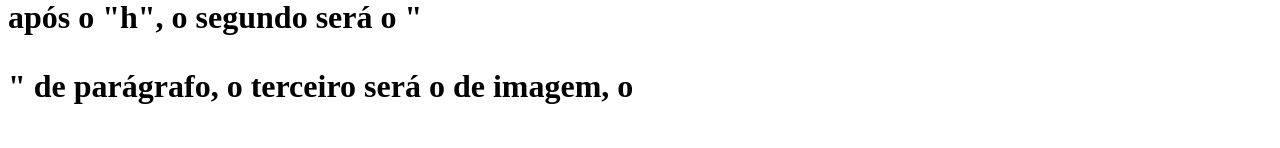
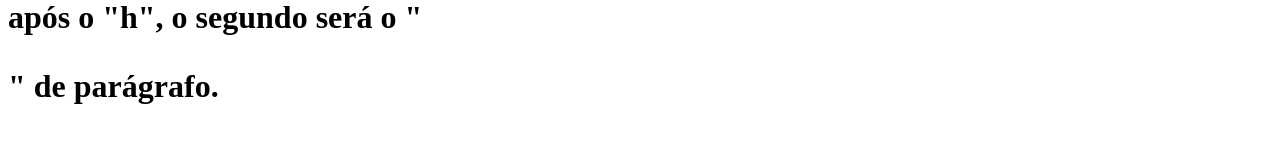
Before and after one commit to Bernardoneumannsilva/Prova.bernardo, a plain HTML site: page index.html in a window 1280 px wide. Shown: the part 276-424 px from the top of the page. Drawn offline with Linux system fonts and the light colour scheme.

Commit message:
Update index.html

```diff
--- a/index.html
+++ b/index.html
@@ -10,7 +10,7 @@
     <p>Para criar um site, primeiro temos que abrir o VS Code, criar um arquivo com nome "index.Html" e digitar "!' e apertar enter, nisso o código que faz o site funcionar será criado.</p>
     <p>Com o código "head" feito você deverá escrever seu código entre os marcadores <strong>"Body"</strong></p>
     <h2>Primeiros marcadores:</h2>
-    <p>O primeiro marcador será o de título, o "<h1>",você deverá escrever após ele, caso queira fazer outro título, é só adicionar um ao número após o "h", o segundo será o "<p>" de parágrafo, o terceiro será o de imagem, o <img src=> </p>
+    <p>O primeiro marcador será o de título, o "<h1>",você deverá escrever após ele, caso queira fazer outro título, é só adicionar um ao número após o "h", o segundo será o "<p>" de parágrafo.</p>
     <img src="dowload.jpeg">
     <h3>site pronto</h3>
         <p>o site que recomendo para você "guardar" seu site é o github, ele é usado pela Alura para ensinar seus alunos, lá você poderá hospedar seu site, eu utilizei ele para criar este site.</p>
```
